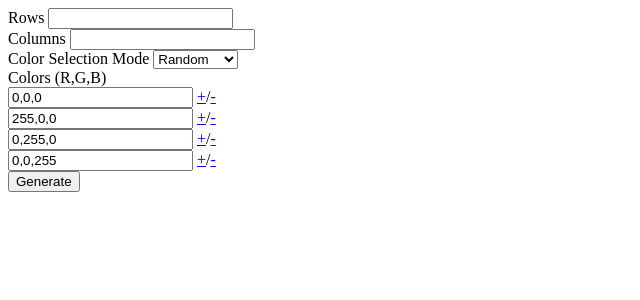
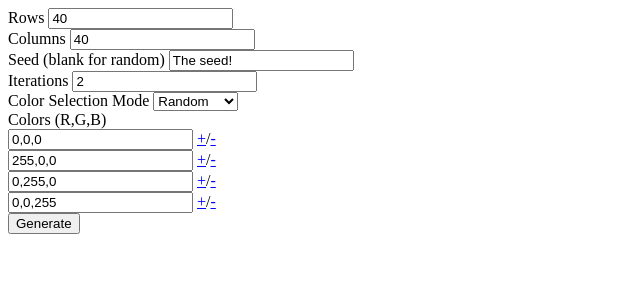
Before and after one commit to ianling/glitchgen, a Flask app: page / in a window 1280 px wide. Shown: the top 300 px of the page, without its empty margins (0-640 px from the left). Run offline with Flask 2, Linux system fonts and the light colour scheme; parts of the project's set-up code (start-up, migrations or seed data) failed here and were passed over.

Commit message:
Iterations and seed, overlapping

```diff
--- a/main.py
+++ b/main.py
@@ -10,17 +10,72 @@ app = Flask(__name__)
 config = Config("config.cfg")
 
 
-def get_all_sprites():
+def _get_all_sprites():
     sprites = []
     sprite_files = os.listdir(config.sprites_dir)
+    i = 0
     for sprite_file in sprite_files:
-        sprite = cv2.imread(os.path.join(config.sprites_dir, sprite_file))
+        sprite = cv2.imread(os.path.join(config.sprites_dir, sprite_file), cv2.IMREAD_UNCHANGED)
+        if i == 0:
+            print(sprite)
+            i +=1
         sprites.append(sprite)
     return sprites
 
+
 # https://note.nkmk.me/en/python-opencv-hconcat-vconcat-np-tile/
-def concat_sprites(im_list_2d):
+def _concat_sprites(im_list_2d):
     return cv2.vconcat([cv2.hconcat(im_list_h) for im_list_h in im_list_2d])
+
+
+def _merge_images(image1, image2):
+    #return cv2.addWeighted(image1, 0.5, image2, 0.5, 0.0)
+    rows,cols,channels = image2.shape
+    roi = image1[0:rows, 0:cols ]
+    img2gray = cv2.cvtColor(image2,cv2.COLOR_BGR2GRAY)
+    ret, mask = cv2.threshold(img2gray, 200, 255, cv2.THRESH_BINARY_INV)
+    mask_inv = cv2.bitwise_not(mask)
+    img1_bg = cv2.bitwise_and(roi, roi, mask=mask_inv)
+    img2_fg = cv2.bitwise_and(image2, image2, mask=mask)
+    out_img = cv2.add(img1_bg,img2_fg)
+    return out_img
+
+
+def generate_image(rows, columns, iterations, color_selection_mode, colors):
+    sprites = _get_all_sprites()
+    sprite_grid = []
+
+    # generate rows of sprites
+    for y in range(rows):
+        row = []
+        # fill the row with sprites
+        for x in range(columns):
+            sprite = random.choice(sprites).copy()
+
+            # change color of the sprite
+            if color_selection_mode == "random":
+                color = random.choice(colors)
+            elif color_selection_mode == "sequential":
+                color = colors[x % len(colors)]
+
+            r, g, b, a = sprite.T
+            black_areas = (r == 0) & (g == 0) & (b == 0) & (a == 255)
+            sprite[..., :][black_areas.T] = color + [255]
+            #sprite[np.where((sprite == [0, 0, 0, 255]).all(axis=2))] = color
+
+            row.append(sprite)
+        sprite_grid.append(row)
+
+    # build the image using the 2d array of sprites
+    image = _concat_sprites(sprite_grid)
+
+    # run this function recursively until we get through all the requested iterations
+    while iterations > 1:
+        image = _merge_images(image, generate_image(rows, columns, 1, color_selection_mode, colors))
+        iterations -= 1
+
+    # return cv2 image
+    return image
 
 
 @app.route('/')
@@ -33,49 +88,24 @@ def generate():
     """
     Returns a collage of sprites as an image.
 
-    Accepts POST requests with a JSON body.
-    The following variables can be submitted in the JSON body:
-        rows=<int> [8]
-        columns=<int> [8]
-        colors=<two-dimensional array of colors in RGB format> [ [[0, 0, 0], [255, 0, 0], [0, 255, 0], [0, 0, 255]] ]
-
-    Example POST request body:
-        {"rows":5,"columns":7,colors:[[100,100,100],[0,0,0]]}  (generates an image with 5 rows and 7 columns, with only the colors gray and black)
+    Accepts POST requests with a JSON body. See README.md for more details
     """
-
-    sprites = get_all_sprites()
     data = request.json
     if data is None:
         response = make_response("you fudged up")
         return response, 400
     rows = data.get('rows', 8)
     columns = data.get('columns', 8)
+    seed = data.get('seed', None)
+    iterations = data.get('iterations', 2)
     color_selection_mode = data.get("colorSelectionMode", "random")
     colors = data.get('colors', [[0, 0, 0], [255, 0, 0], [0, 255, 0], [0, 0, 255]])
 
-    sprite_grid = []
-    # generate rows of sprites
-    for y in range(rows):
-        row = []
-        # fill the row with sprites
-        for x in range(columns):
-            sprite = random.choice(sprites).copy()
+    # set seed here so it influences request from beginning to end
+    random.seed(seed)
 
-            # change color of the sprite
-            if color_selection_mode == "random":
-                color = random.choice(colors)
-            elif color_selection_mode == "sequential":
-                color = colors[x % len(colors)]
-            sprite[np.where((sprite == [0, 0, 0]).all(axis=2))] = color
-
-            row.append(sprite)
-        sprite_grid.append(row)
-
-    # build the final image using the 2d array of sprites
-    final_image = concat_sprites(sprite_grid)
-
-    # display the final image on the webpage
-    _, buffer = cv2.imencode('.png', final_image)
+    image = generate_image(rows, columns, iterations, color_selection_mode, colors)
+    _, buffer = cv2.imencode('.png', image)
     response = make_response(buffer.tobytes())
     response.headers['Content-Type'] = 'image/png'
 
--- a/static/index.js
+++ b/static/index.js
@@ -6,6 +6,8 @@ function generate(e) {
 
     data['rows'] = parseInt(form['rows'].value);
     data['columns'] = parseInt(form['columns'].value);
+    data['seed'] = form['seed'].value ? form['seed'].value : null;
+    data['iterations'] = parseInt(form['iterations'].value);
     data['colorSelectionMode'] = form['colorSelectionMode'].value;
 
     // parse and reformat the colors arrays before adding to JSON
--- a/templates/index.html
+++ b/templates/index.html
@@ -7,10 +7,16 @@
     <div id="formdiv">
         <form id="form" action="/generate" method="POST" onSubmit="return generate(event)">
             <label for="rows">Rows</label>
-            <input type="text" id="rows" name="rows">
+            <input type="text" id="rows" name="rows" value="40">
             <br>
             <label for="columns">Columns</label>
-            <input type="text" id="columns" name="columns">
+            <input type="text" id="columns" name="columns" value="40">
+            <br>
+            <label for="seed">Seed (blank for random)</label>
+            <input type="text" id="seed" name="seed" value="The seed!">
+            <br>
+            <label for="iterations">Iterations</label>
+            <input type="text" id="iterations" name="iterations" value="2">
             <br>
             <label for="color-selection-mode">Color Selection Mode</label>
             <select id="color-selection-mode" name="colorSelectionMode">
```
Also changed, not shown: README.md, sprites/square_bottom_left.png, sprites/square_bottom_right.png, sprites/square_middle.png, sprites/square_top_left.png, sprites/square_top_right.png, sprites/triangle_bottom_left.png, sprites/triangle_bottom_right.png, sprites/triangle_top_left.png, sprites/triangle_top_right.png.
